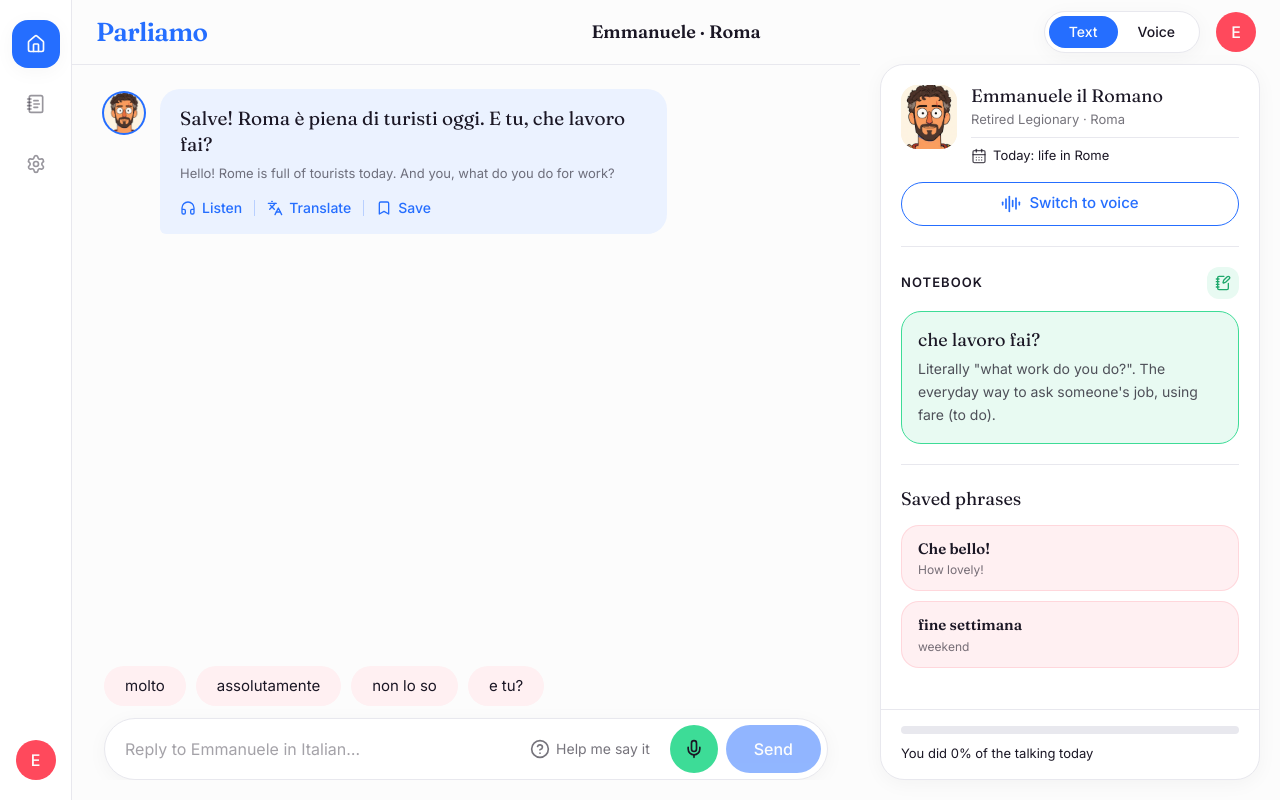
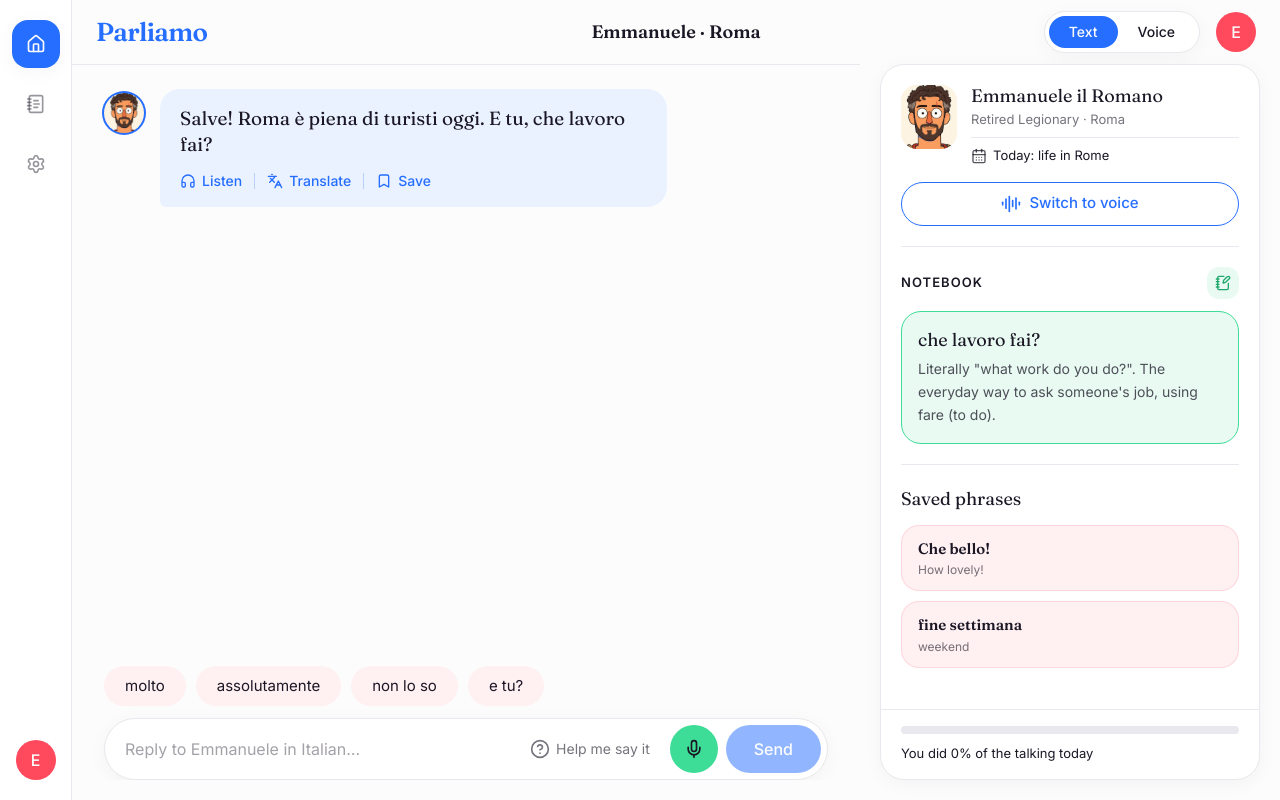
Before and after one commit to esteban-russi/parliamo-italiano, a React (Vite) app: page / in a window 1280 px wide. Built offline with nearby package versions, Linux system fonts and the light colour scheme.

Commit message:
feat(chat): hide message translations by default until requested

```diff
--- a/src/components/ChatInterface.tsx
+++ b/src/components/ChatInterface.tsx
@@ -28,7 +28,7 @@ export const ChatInterface: React.FC<ChatInterfaceProps> = ({
   isAiGenerating = false
 }) => {
   const [inputText, setInputText] = useState<string>('');
-  const [hiddenTranslations, setHiddenTranslations] = useState<Set<string>>(new Set());
+  const [visibleTranslations, setVisibleTranslations] = useState<Set<string>>(new Set());
   const [playingMessageId, setPlayingMessageId] = useState<string | null>(null);
   const [isRecordingMic, setIsRecordingMic] = useState<boolean>(false);
   const [isTranscribing, setIsTranscribing] = useState<boolean>(false);
@@ -106,7 +106,7 @@ export const ChatInterface: React.FC<ChatInterfaceProps> = ({
   };
 
   const toggleTranslation = (id: string) => {
-    setHiddenTranslations(prev => {
+    setVisibleTranslations(prev => {
       const next = new Set(prev);
       if (next.has(id)) next.delete(id);
       else next.add(id);
@@ -211,7 +211,7 @@ export const ChatInterface: React.FC<ChatInterfaceProps> = ({
           const isUser = message.sender === 'user';
           const isPlaying = speakingId === message.id;
           const isSaved = savedPhraseIds.includes(message.id);
-          const showTranslation = !!message.translation && !hiddenTranslations.has(message.id);
+          const showTranslation = !!message.translation && visibleTranslations.has(message.id);
 
           if (isUser) {
             return (
```
